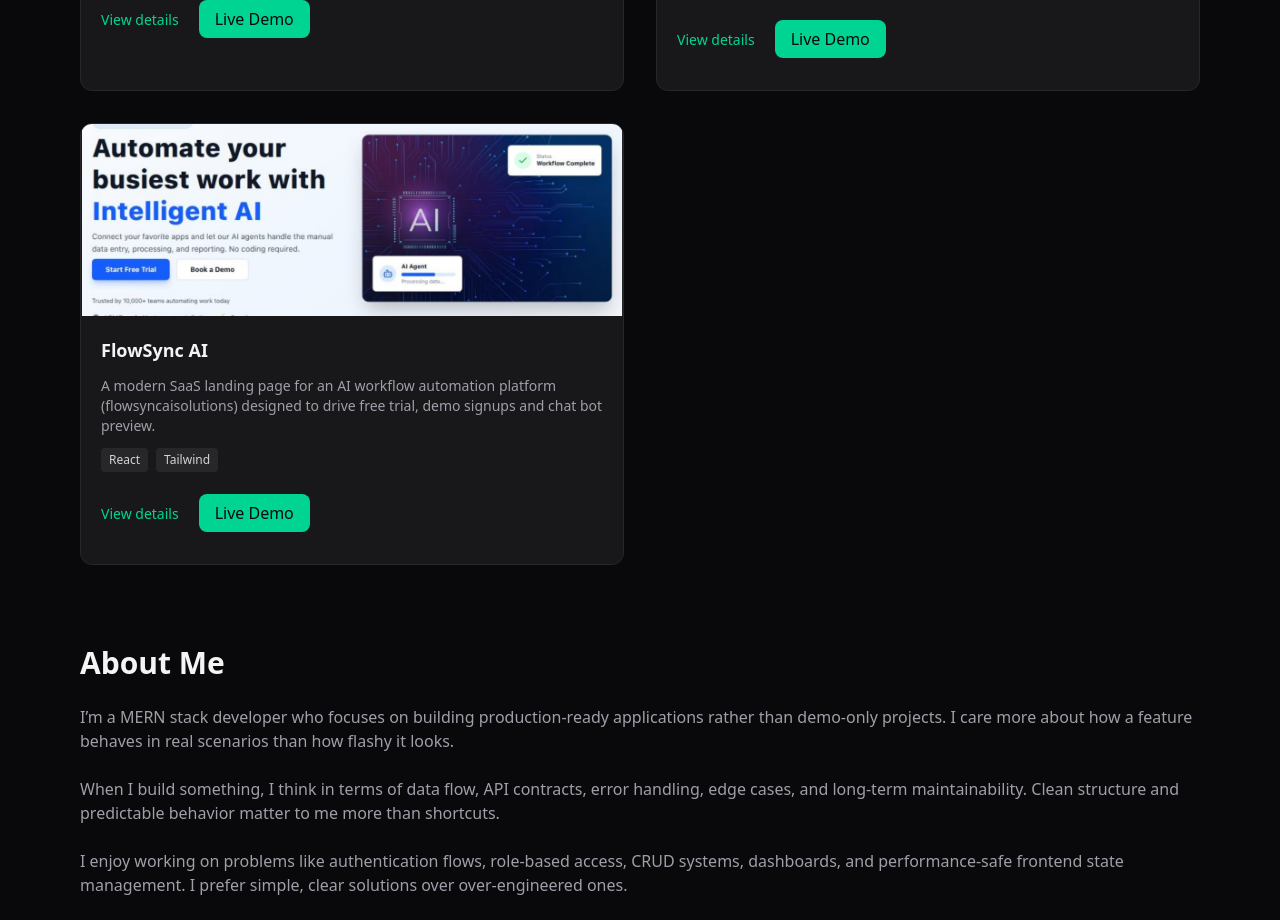
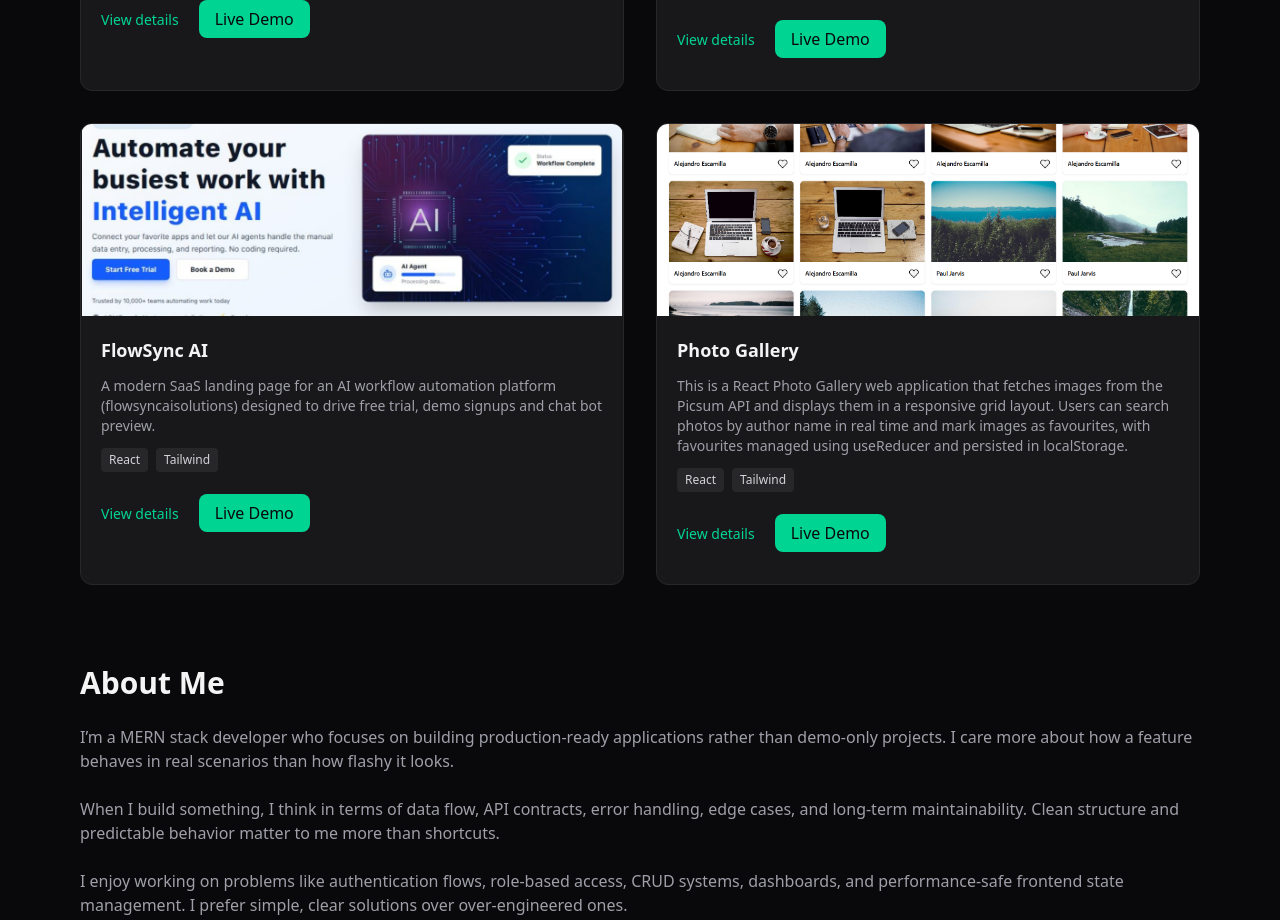
Before and after one commit to nikhilvishwakarma077/portfolio, a React (Vite) app: page / in a window 1280 px wide. Shown: the part 1520-2440 px from the top of the page. Built offline with nearby package versions, Linux system fonts and the light colour scheme.

Commit message:
photo gallery project added

```diff
--- a/src/components/layout/Navbar.jsx
+++ b/src/components/layout/Navbar.jsx
@@ -20,8 +20,8 @@ const Navbar = () => {
           </a>
 
           <a
-            href="/resume.pdf"
-            // target="_blank"
+            href="https://drive.google.com/file/d/1IjTYM0A96oUtfdgqNHzkILryCU0XAdfj/view?pli=1"
+            target="_blank"
             className="px-4 py-2 rounded-lg bg-emerald-400 text-zinc-950 font-medium hover:bg-emerald-300 transition"
           >
             Resume
--- a/src/data/project.js
+++ b/src/data/project.js
@@ -1,11 +1,13 @@
 import Headphones from "../assets/Headphones.png"
 import FlowSyncBanner from "../assets/FlowSyncBanner.png"
 import Eschool from "../assets/Eschool.png"
+import PhotoGallery from "../assets/PhotoGallery.png"
 
 export const images = {
     image1: Headphones,
     image2: FlowSyncBanner,
-    image3: Eschool
+    image3: Eschool,
+    image4: PhotoGallery
 }
 
 export const fullstackPojects = [
@@ -84,4 +86,18 @@ export const frontendProjects = [
         image: FlowSyncBanner,
         githublink: "https://github.com/nikhilvishwakarma077/flowsyncaisolutions-landingpage"
     },
+    {
+        id: "Photo GalleryReact App",
+        title: "Photo Gallery",
+        description: "This is a React Photo Gallery web application that fetches images from the Picsum API and displays them in a responsive grid layout. Users can search photos by author name in real time and mark images as favourites, with favourites managed using useReducer and persisted in localStorage.",
+        stack: ["React", "Tailwind"],
+        features: [
+            "No feature yet",
+
+        ],
+        github: "https://github.com/nikhilvishwakarma077/photo-gallery-react",
+        demo: "https://photo-gallery-react-zeta.vercel.app/",
+        image: PhotoGallery,
+        githublink: "https://github.com/nikhilvishwakarma077/photo-gallery-react"
+    },
 ]
```
Also changed, not shown: src/assets/PhotoGallery.png (added).
